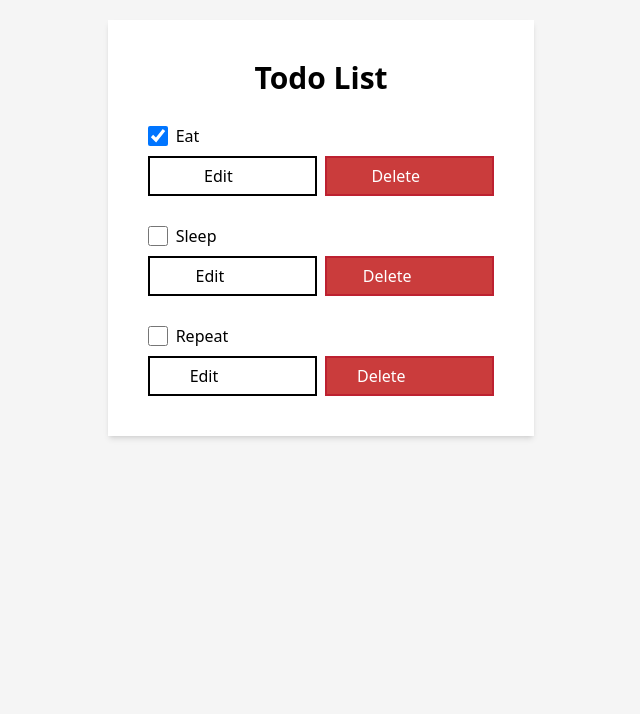
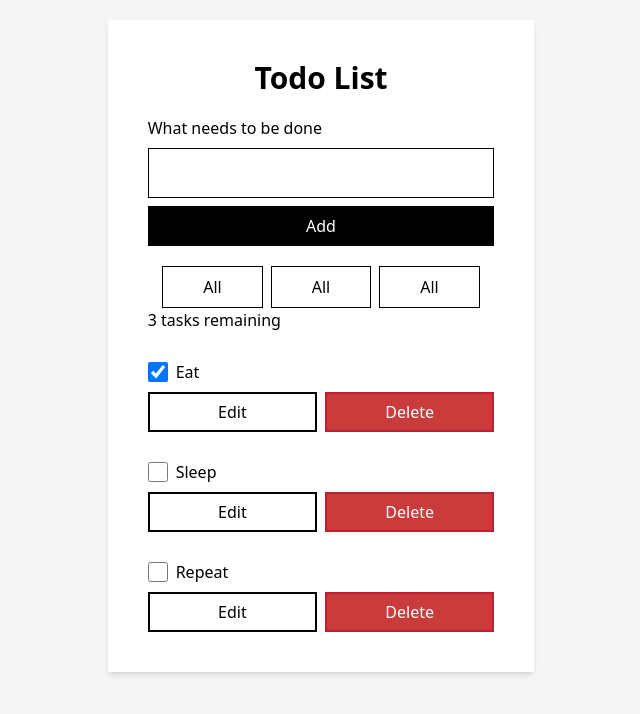
Before and after one commit to nguyenquocviet1002/todolist, a React (Create React App) app: page / in a window 1280 px wide. Shown: the top 714 px of the page, without its empty margins (319-959 px from the left). Built offline with nearby package versions, Linux system fonts and the light colour scheme.

Commit message:
update add task

```diff
--- a/package.json
+++ b/package.json
@@ -6,6 +6,7 @@
     "@testing-library/jest-dom": "^5.16.4",
     "@testing-library/react": "^13.2.0",
     "@testing-library/user-event": "^13.5.0",
+    "nanoid": "^3.3.4",
     "react": "^18.1.0",
     "react-dom": "^18.1.0",
     "react-scripts": "5.0.1",
--- a/src/App.js
+++ b/src/App.js
@@ -1,15 +1,27 @@
+import React, { useState } from "react";
+import { nanoid } from "nanoid";
+import FilterButton from "./components/FilterButton";
+import Form from "./components/Form";
 import Todo from "./components/Todo";
-const data = [
-  { id: "todo-0", name: "Eat", completed: true },
-  { id: "todo-1", name: "Sleep", completed: false },
-  { id: "todo-2", name: "Repeat", completed: false }
-];
 
-function App() {
+function App(props) {
+  const [tasks, setTasks] = useState(props.tasks);
+
+  function addTask(name) {
+    const newTask = { id: "todo-" + nanoid(), name: name, completed: false };
+    setTasks([...tasks, newTask]);
+  }
   return (
     <div className="bg-white w-1/3 h-full mx-auto mt-5 shadow-md p-10">
       <h1 className="text-3xl text-center font-semibold">Todo List</h1>
-        <Todo data={data}/>
+      <Form handelSubmit={addTask} />
+      <div className="flex justify-center gap-2">
+        <FilterButton />
+        <FilterButton />
+        <FilterButton />
+      </div>
+      <h2>3 tasks remaining</h2>
+      <Todo data={tasks} />
     </div>
   );
 }
--- /dev/null
+++ b/src/components/FilterButton.js
@@ -0,0 +1,15 @@
+import React from "react";
+
+function FilterButton() {
+  return (
+    <button
+      type="button"
+      className="border border-current py-2 px-10 capitalize"
+      aria-pressed="true"
+    >
+      <span>all</span>
+    </button>
+  );
+}
+
+export default FilterButton;
--- /dev/null
+++ b/src/components/Form.js
@@ -0,0 +1,35 @@
+import React, { useState } from "react";
+
+function Form(props) {
+  const [name, setName] = useState("");
+
+  function handelChange(e) {
+    setName(e.target.value);
+  }
+
+  function handelSubmit(e) {
+    e.preventDefault();
+    props.handelSubmit(name);
+    setName("");
+  }
+
+  return (
+    <form className="my-5" onSubmit={handelSubmit}>
+      <label htmlFor="input-form">What needs to be done</label>
+      <input
+        type="text"
+        id="input-form"
+        className="border w-full h-[50px] border-current my-2 p-2"
+        name="text"
+        autoComplete="off"
+        value={name}
+        onChange={handelChange}
+      />
+      <button type="submit" className="bg-black text-white w-full h-[40px]">
+        Add
+      </button>
+    </form>
+  );
+}
+
+export default Form;
--- a/src/components/Todo.js
+++ b/src/components/Todo.js
@@ -1,26 +1,40 @@
 import React from "react";
 
-function Todo(props){
+function Todo(props) {
   const data = props.data;
-    const ele = data.map((item, index) => {
-        return(
-        <li className="mt-7" key={index}>
+  const ele = data.map((item) => {
+    return (
+      <li className="mt-7" key={item.id}>
         <div className="flex items-center">
-                <input id={item.id} type="checkbox" className="w-[20px] h-[20px]" defaultChecked={item.completed}/>
-                <label htmlFor={item.id} className="ml-2" >{item.name}</label>
+          <input
+            id={item.id}
+            type="checkbox"
+            className="w-[20px] h-[20px]"
+            defaultChecked={item.completed}
+          />
+          <label htmlFor={item.id} className="ml-2">
+            {item.name}
+          </label>
         </div>
         <div className="mt-2 text-base flex gap-2">
-                <button type="button" className="max-w-full w-1/2 h-10 max-w-1000vh border-2 border-current" children>Edit <span className="invisible">{item.name}</span></button>
-                <button type="button" className="max-w-full w-1/2 h-10 bg-[#ca3c3c] border-2 border-[#bd2130] text-white">Delete <span className="invisible">{item.name}</span></button>
+          <button
+            type="button"
+            className="max-w-full w-1/2 h-10 max-w-1000vh border-2 border-current"
+            children
+          >
+            Edit
+          </button>
+          <button
+            type="button"
+            className="max-w-full w-1/2 h-10 bg-[#ca3c3c] border-2 border-[#bd2130] text-white"
+          >
+            Delete
+          </button>
         </div>
       </li>
-        )
-    })
-    return(
-        <ul>
-            {ele}
-        </ul>
-    )
+    );
+  });
+  return <ul>{ele}</ul>;
 }
 
-export default Todo
+export default Todo;
--- a/src/index.js
+++ b/src/index.js
@@ -1,13 +1,19 @@
-import React from 'react';
-import ReactDOM from 'react-dom/client';
-import './index.css';
-import App from './App';
-import reportWebVitals from './reportWebVitals';
+import React from "react";
+import ReactDOM from "react-dom/client";
+import "./index.css";
+import App from "./App";
+import reportWebVitals from "./reportWebVitals";
 
-const root = ReactDOM.createRoot(document.getElementById('root'));
+const data = [
+  { id: "todo-0", name: "Eat", completed: true },
+  { id: "todo-1", name: "Sleep", completed: false },
+  { id: "todo-2", name: "Repeat", completed: false },
+];
+
+const root = ReactDOM.createRoot(document.getElementById("root"));
 root.render(
   <React.StrictMode>
-    <App />
+    <App tasks={data} />
   </React.StrictMode>
 );
 
```
Also changed, not shown: 1 other file (tests, documents, lock files or other folders). Lines whose indentation alone changed are shown as unchanged.
